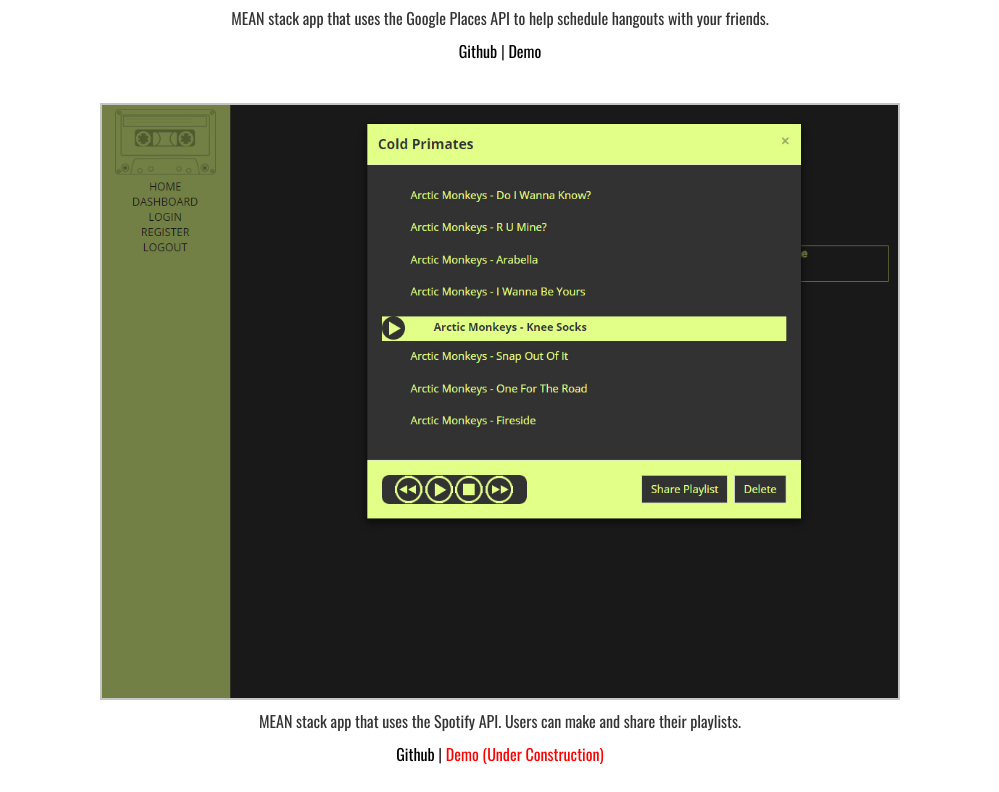
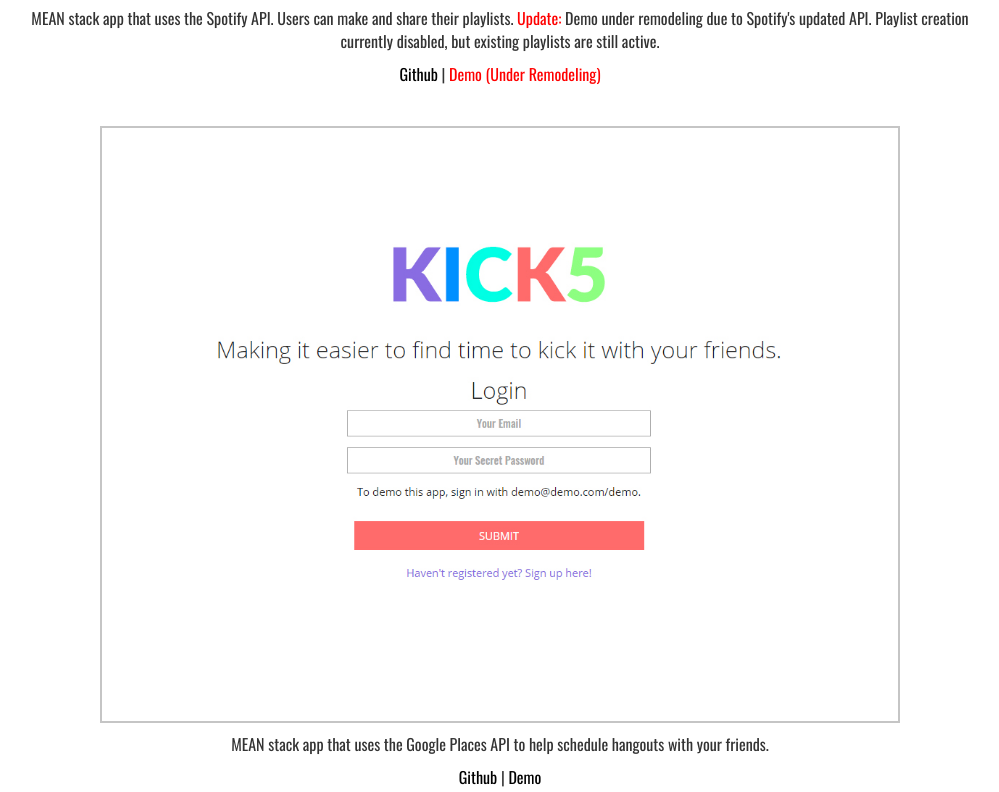
Before and after one commit to dubrawr/portfolio, a website: page index.html in a window 1280 px wide. Shown: the part 2225-3017 px from the top of the page, without its empty margins (140-1139 px from the left). Drawn offline with nearby package versions, Linux system fonts and the light colour scheme.

Commit message:
minor text changes

```diff
--- a/css/styles.css
+++ b/css/styles.css
@@ -64,7 +64,7 @@
 .things>ul {padding: 0;}
 .things>ul>li {display: inline-block; text-align: center;}
 a:visited {
-  color: white;
+  color: inherit;
 }
 .piece {margin-bottom: 40px; font-size: 16px;}
 .linkColor {color: black;}
--- a/index.html
+++ b/index.html
@@ -85,7 +85,12 @@
             <a class="linkColor" target="_blank" href="https://github.com/dubrawr/sweaterWeather/tree/gh-pages">Github</a> |
             <a class="linkColor" target="_blank" href="https://dubrawr.github.io/sweaterWeather/">Demo</a>
             </div>
-
+            <div class="piece">
+            <img class="image" src="images/mixtape.jpg">
+            <p>MEAN stack app that uses the Spotify API. Users can make and share their playlists. <span style="color: red;">Update:</span>  Demo under remodeling due to Spotify's updated API.  Playlist creation currently disabled, but existing playlists are still active.</p>
+            <a class="linkColor" target="_blank" href="https://github.com/dubrawr/mixtape">Github</a> |
+            <a class="linkColor" target="_blank" href="https://shrouded-eyrie-73743.herokuapp.com" style="color: red;">Demo (Under Remodeling)</a>
+            </div>
             <div class="piece">
             <img class="image" src="images/kick5.jpg">
             <p>MEAN stack app that uses the Google Places API to help schedule hangouts with your friends.</p>
@@ -93,12 +98,7 @@
             <a class="linkColor" target="_blank" href="https://murmuring-inlet-15369.herokuapp.com/">Demo</a>
 
             </div>
-            <div class="piece">
-            <img class="image" src="images/mixtape.jpg">
-            <p>MEAN stack app that uses the Spotify API. Users can make and share their playlists.</p>
-            <a class="linkColor" target="_blank" href="https://github.com/dubrawr/mixtape">Github</a> |
-            <a class="linkColor" target="_blank" href="#" style="color: red;">Demo (Under Construction)</a>
-            </div>
+
 
 <!--             <div class="piece">
             <img class="image" src="images/spotifyProject.jpg">
```
Also changed, not shown: 2 other files.
